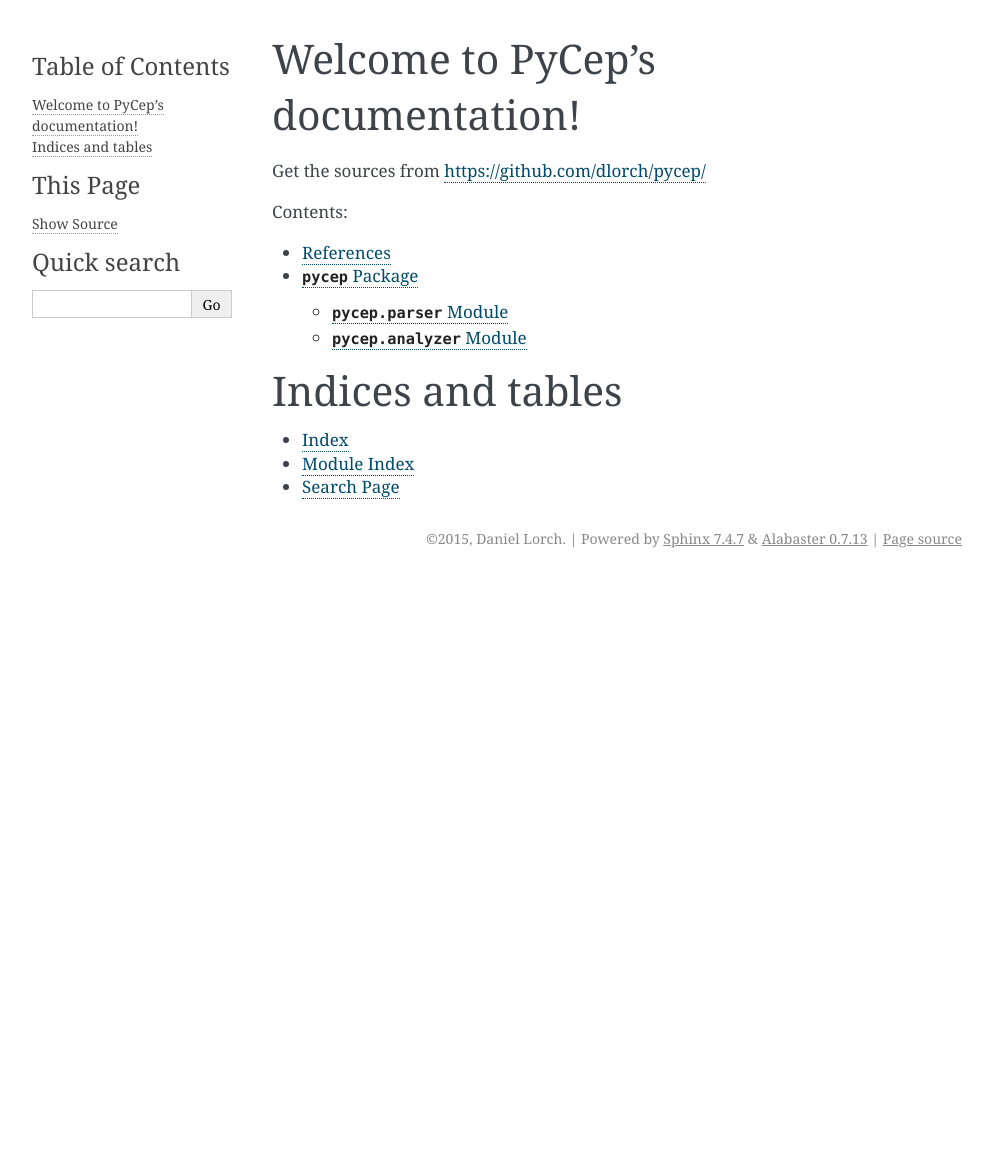
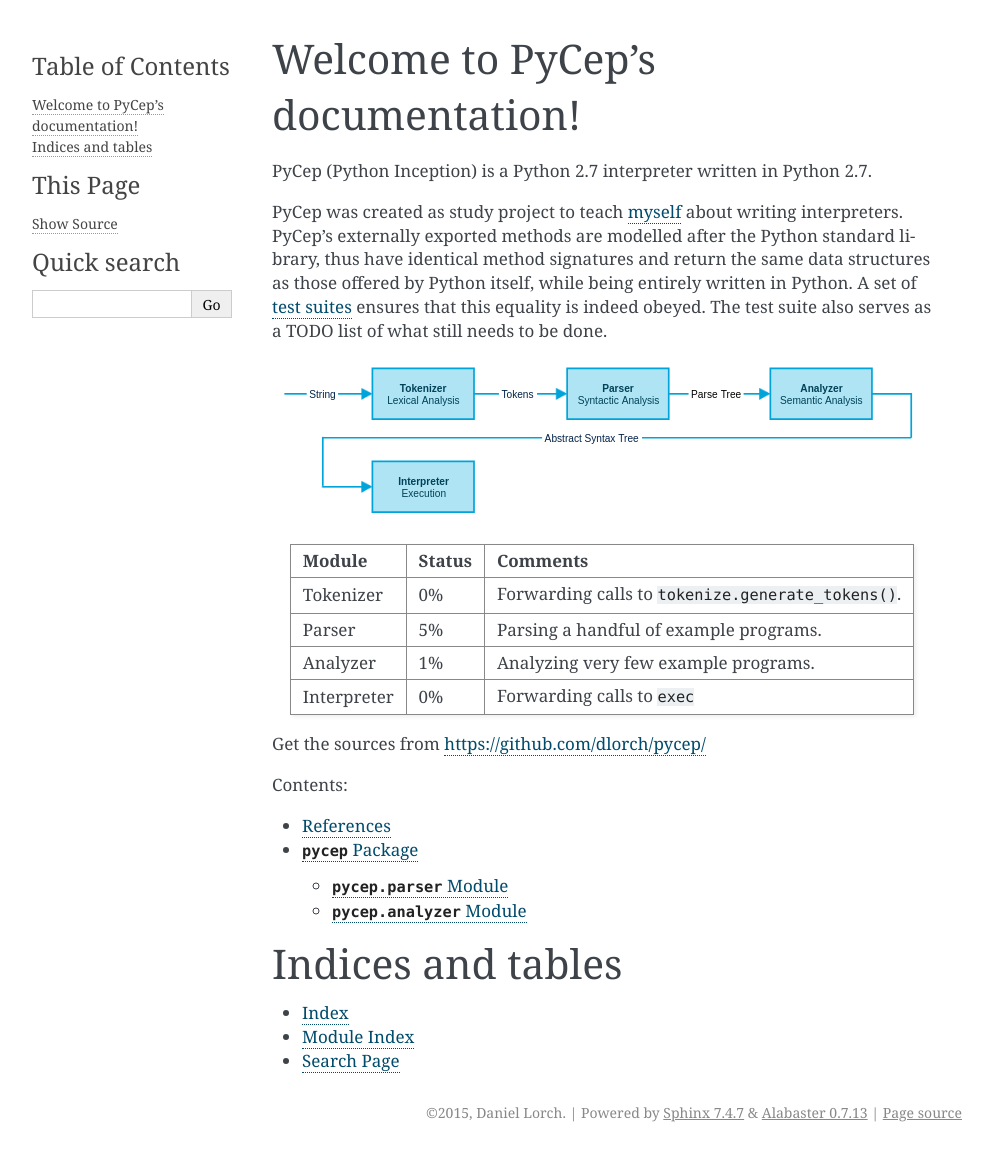
Before and after one commit to dlorch/pycep, a Sphinx documentation site: the page built from docs/index.rst, in a window 1280 px wide. Shown: the whole page, without its empty margins (148-1141 px from the left). Built offline with Sphinx 7.4.7, drawn with Linux system fonts in a browser that asks for light colours; before the commit the page ends 900 px from its top, so only the background shows below that.

Commit message:
Write intro for website

```diff
--- a/docs/index.rst
+++ b/docs/index.rst
@@ -5,6 +5,31 @@
 
 Welcome to PyCep's documentation!
 =================================
+
+PyCep (Python Inception) is a Python 2.7 interpreter written in Python 2.7.
+
+PyCep was created as study project to teach `myself <https://github.com/dlorch>`_
+about writing interpreters. PyCep's externally exported methods are modelled
+after the Python standard library, thus have identical method signatures and
+return the same data structures as those offered by Python itself, while being
+entirely written in Python. A set of
+`test suites <https://github.com/dlorch/pycep/tree/master/pycep/tests>`_ ensures
+that this equality is indeed obeyed. The test suite also serves as a TODO list
+of what still needs to be done.
+
+.. image:: _static/pycep_stages.svg
+
++-------------+---------+-----------------------------------------------------+
+| Module      | Status  | Comments                                            |
++=============+=========+=====================================================+
+| Tokenizer   | 0%      | Forwarding calls to ``tokenize.generate_tokens()``. |
++-------------+---------+-----------------------------------------------------+
+| Parser      | 5%      | Parsing a handful of example programs.              |
++-------------+---------+-----------------------------------------------------+
+| Analyzer    | 1%      | Analyzing very few example programs.                |
++-------------+---------+-----------------------------------------------------+
+| Interpreter | 0%      | Forwarding calls to ``exec``                        |
++-------------+---------+-----------------------------------------------------+
 
 Get the sources from https://github.com/dlorch/pycep/
 
```
Also changed, not shown: docs/_static/pycep_stages.svg (added), 1 other file.
